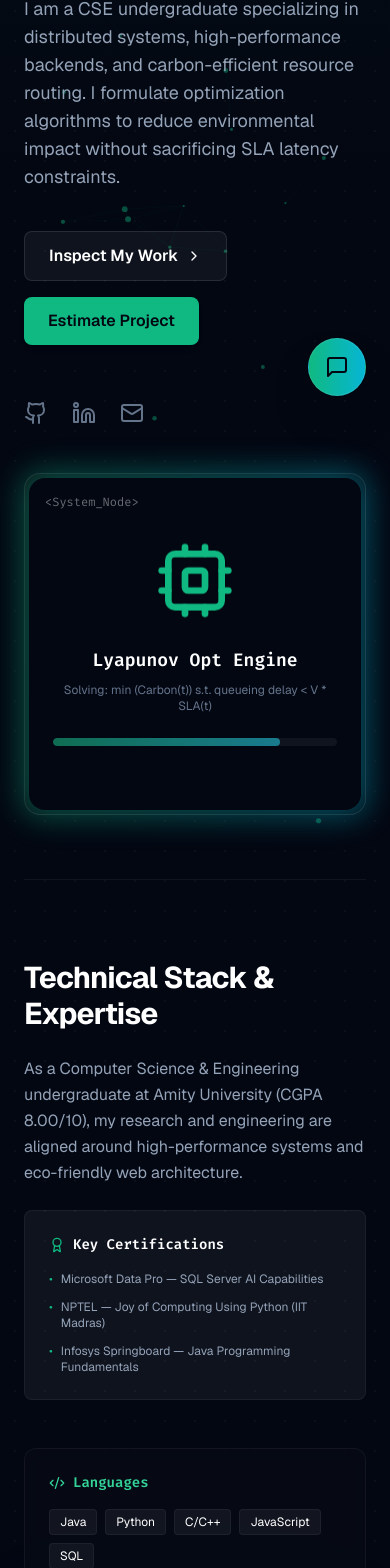
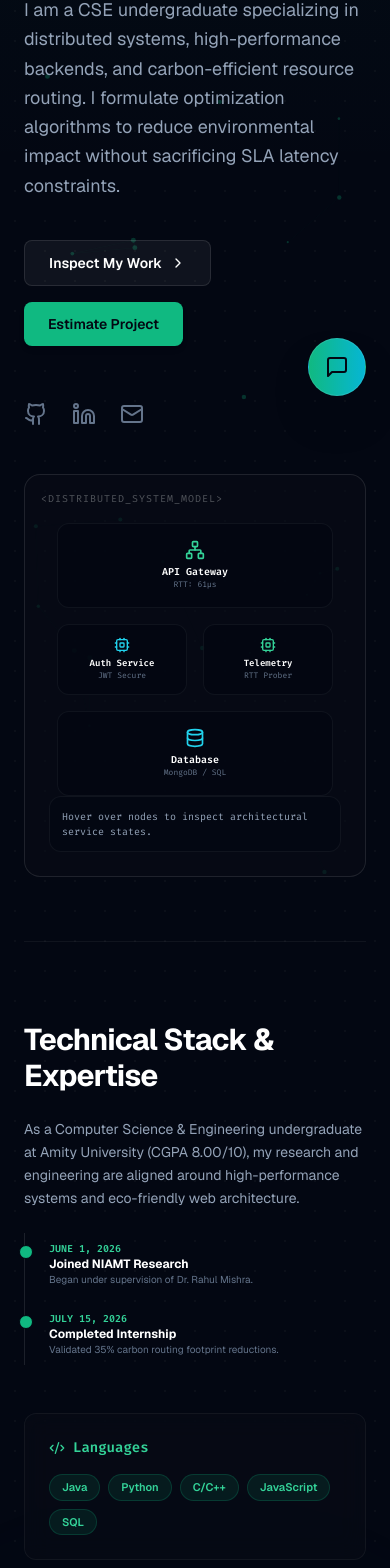
Before and after one commit to rashmipandey870/Portfolio, a React (Vite) app: page / in a window 390 px wide. Shown: the part 424-1992 px from the top of the page. Built offline with nearby package versions, Linux system fonts and the light colour scheme.

Commit message:
Refactor portfolio design to make it ultra-premium, clean up Student Lookup tab in AttendanceDashboard

```diff
--- a/src/App.jsx
+++ b/src/App.jsx
@@ -20,11 +20,9 @@ import {
   Unlock,
   AlertCircle,
   Calculator,
-  Compass,
   ArrowRight,
-  UserCheck,
   CheckCircle,
-  Star
+  Network
 } from 'lucide-react';
 import AttendanceDashboard from './components/AttendanceDashboard';
 import DeveloperTerminal from './components/DeveloperTerminal';
@@ -63,6 +61,9 @@ function App() {
   // Contact Form State
   const [contactMessage, setContactMessage] = useState('');
 
+  // Node Grid State for interactive graphic
+  const [hoveredNode, setHoveredNode] = useState(null);
+
   // Track mouse coordinates for custom cursor
   useEffect(() => {
     const updateMouse = (e) => {
@@ -88,7 +89,7 @@ function App() {
     return () => window.removeEventListener('mouseover', handleMouseOver);
   }, []);
 
-  // Hero Canvas Particle Animation (Distributed System Graphic)
+  // Hero Canvas Particle Animation (Distributed System Network Lines)
   useEffect(() => {
     const canvas = canvasRef.current;
     if (!canvas) return;
@@ -98,50 +99,47 @@ function App() {
 
     const handleResize = () => {
       canvas.width = canvas.parentElement.clientWidth;
-      canvas.height = canvas.parentElement.clientHeight || 500;
+      canvas.height = canvas.parentElement.clientHeight || 550;
     };
     handleResize();
     window.addEventListener('resize', handleResize);
 
-    // Initialize particles
-    const particleCount = 45;
+    const particleCount = 35;
     for (let i = 0; i < particleCount; i++) {
       particles.push({
         x: Math.random() * canvas.width,
         y: Math.random() * canvas.height,
-        vx: (Math.random() - 0.5) * 0.4,
-        vy: (Math.random() - 0.5) * 0.4,
-        radius: Math.random() * 2 + 1
+        vx: (Math.random() - 0.5) * 0.35,
+        vy: (Math.random() - 0.5) * 0.35,
+        radius: Math.random() * 1.5 + 1
       });
     }
 
     const animate = () => {
       ctx.clearRect(0, 0, canvas.width, canvas.height);
-      ctx.fillStyle = 'rgba(16, 185, 129, 0.05)';
 
-      // Draw grid connections
+      // Draw grid lines
       for (let i = 0; i < particles.length; i++) {
         const p1 = particles[i];
         p1.x += p1.vx;
         p1.y += p1.vy;
 
-        // Boundary bounce
         if (p1.x < 0 || p1.x > canvas.width) p1.vx *= -1;
         if (p1.y < 0 || p1.y > canvas.height) p1.vy *= -1;
 
         ctx.beginPath();
         ctx.arc(p1.x, p1.y, p1.radius, 0, Math.PI * 2);
-        ctx.fillStyle = 'rgba(16, 185, 129, 0.4)';
+        ctx.fillStyle = 'rgba(16, 185, 129, 0.25)';
         ctx.fill();
 
         for (let j = i + 1; j < particles.length; j++) {
           const p2 = particles[j];
           const dist = Math.hypot(p1.x - p2.x, p1.y - p2.y);
-          if (dist < 100) {
+          if (dist < 110) {
             ctx.beginPath();
             ctx.moveTo(p1.x, p1.y);
             ctx.lineTo(p2.x, p2.y);
-            ctx.strokeStyle = `rgba(16, 185, 129, ${0.15 - dist / 800})`;
+            ctx.strokeStyle = `rgba(16, 185, 129, ${0.12 - dist / 900})`;
             ctx.lineWidth = 0.5;
             ctx.stroke();
           }
@@ -166,7 +164,7 @@ function App() {
     if (projectType === 'mobile') {
       basePrice = 1200;
       baseHours = 45;
-      techStack = 'Java (Android Studio) + Retrofit';
+      techStack = 'Java (Android) + Retrofit';
     } else if (projectType === 'cloud') {
       basePrice = 1000;
       baseHours = 40;
@@ -177,7 +175,6 @@ function App() {
       techStack = 'Node.js + Express + MongoDB';
     }
 
-    // Complexity multiplier
     if (complexity === 'standard') {
       basePrice *= 1.4;
       baseHours *= 1.3;
@@ -186,7 +183,6 @@ function App() {
       baseHours *= 2.0;
     }
 
-    // Features addition
     let extraPrice = 0;
     let extraHours = 0;
     if (features.auth) { extraPrice += 150; extraHours += 6; }
@@ -198,11 +194,10 @@ function App() {
     let totalPrice = Math.round(basePrice + extraPrice);
     let totalHours = Math.round(baseHours + extraHours);
 
-    // Timeline modifier
     if (timeline === 'rush') {
-      totalPrice = Math.round(totalPrice * 1.25); // 25% rush charge
+      totalPrice = Math.round(totalPrice * 1.25);
     } else if (timeline === 'flexible') {
-      totalPrice = Math.round(totalPrice * 0.9); // 10% flexible discount
+      totalPrice = Math.round(totalPrice * 0.9);
     }
 
     setCalculatorResults({
@@ -216,7 +211,6 @@ function App() {
     const briefText = `Hi Rashmi,\n\nI calculated an estimate on your website for a project:\n• Project Type: ${projectType.toUpperCase()}\n• Complexity: ${complexity.toUpperCase()}\n• Features: ${Object.keys(features).filter(k => features[k]).join(', ') || 'None'}\n• Timeline: ${timeline.toUpperCase()}\n• Estimated Budget: ${calculatorResults.budget}\n• Expected Hours: ${calculatorResults.hours}\n\nLet's discuss how we can build this.`;
     setContactMessage(briefText);
 
-    // Smooth scroll to contact form
     const contactSection = document.getElementById('contact');
     contactSection?.scrollIntoView({ behavior: 'smooth' });
 
@@ -235,7 +229,7 @@ function App() {
       tagline: 'A distributed, MERN-stack system for intelligent workload routing across AWS cloud infrastructure.',
       category: 'backend',
       tech: ['Node.js', 'Express.js', 'React.js', 'MongoDB', 'AWS (EC2, CloudWatch)', 'REST APIs', 'PM2'],
-      github: null, // Removed as it is not public
+      github: null,
       description: 'Built as part of an ongoing research internship at NIAMT (National Institute of Advanced Manufacturing Technology). A decoupled 6-microservice Node.js/Express backend (routing, telemetry, state, RTT, and metrics services) with MongoDB for data storage, and a React frontend visualizing live routing decisions across a 7-region AWS deployment. Ingests real-time telemetry from AWS CloudWatch and third-party APIs. Runs in a PM2-supervised production environment with sub-100 microsecond routing-decision latency. Includes fault-injection and robustness testing under simulated regional outages.',
       bullets: [
         'Decoupled 6-microservice Node.js/Express backend (routing, telemetry, state, RTT, and metrics services).',
@@ -364,7 +358,7 @@ function App() {
           <div className="flex items-center gap-4">
             <button
               onClick={() => setResumeOpen(true)}
-              className="relative inline-flex items-center justify-center rounded-full bg-gradient-to-r from-eco-500 to-cyan-500 px-5 py-2 text-sm font-semibold text-dark-950 shadow-md transition-all hover:scale-105 hover:shadow-eco-500/20 animate-pulse"
+              className="relative inline-flex items-center justify-center rounded-full bg-gradient-to-r from-eco-500 to-cyan-500 px-5 py-2 text-sm font-semibold text-dark-950 shadow-md transition-all hover:scale-105 hover:shadow-eco-500/20"
             >
               Resume
             </button>
@@ -375,7 +369,7 @@ function App() {
       <main className="mx-auto max-w-7xl px-6 pb-24 pt-12">
 
         {/* HERO SECTION */}
-        <section id="hero" className="grid grid-cols-1 items-center gap-12 py-16 lg:grid-cols-12 lg:py-24 relative min-h-[500px]">
+        <section id="hero" className="grid grid-cols-1 items-center gap-12 py-16 lg:grid-cols-12 lg:py-24 relative min-h-[550px]">
           <canvas ref={canvasRef} className="absolute inset-0 w-full h-full pointer-events-none z-0" />
 
           <div className="space-y-6 lg:col-span-7 z-10 relative">
@@ -391,20 +385,20 @@ function App() {
               Engineering <span className="bg-gradient-to-r from-eco-400 to-cyan-400 bg-clip-text text-transparent">Carbon-Aware</span> Cloud Infrastructure
             </h1>
 
-            <p className="max-w-xl text-lg text-slate-400">
+            <p className="max-w-xl text-lg text-slate-400 leading-relaxed">
               I am a CSE undergraduate specializing in distributed systems, high-performance backends, and carbon-efficient resource routing. I formulate optimization algorithms to reduce environmental impact without sacrificing SLA latency constraints.
             </p>
 
             <div className="flex flex-wrap items-center gap-4 pt-4">
               <a
                 href="#projects"
-                className="inline-flex items-center gap-2 rounded-lg bg-white/5 border border-white/10 px-6 py-3 font-semibold text-white transition-all hover:bg-white/10 hover:border-white/20"
+                className="inline-flex items-center gap-2 rounded-lg bg-white/5 border border-white/10 px-6 py-3 text-sm font-semibold text-white transition-all hover:bg-white/10 hover:border-white/20"
               >
                 Inspect My Work <ChevronRight className="h-4 w-4" />
               </a>
               <a
                 href="#calculator"
-                className="inline-flex items-center gap-2 rounded-lg bg-eco-500 px-6 py-3 font-semibold text-dark-950 shadow-md transition-all hover:bg-eco-400 hover:scale-102"
+                className="inline-flex items-center gap-2 rounded-lg bg-eco-500 px-6 py-3 text-sm font-semibold text-dark-950 shadow-md transition-all hover:bg-eco-400 hover:scale-102"
               >
                 Estimate Project
               </a>
@@ -423,20 +417,78 @@ function App() {
             </div>
           </div>
 
+          {/* Interactive Distributed Architecture Node Grid (Replacing simple CPU icon) */}
           <div className="flex justify-center lg:col-span-5 z-10 relative">
-            <div className="relative w-full max-w-[400px] aspect-square rounded-2xl border border-white/10 bg-gradient-to-br from-dark-900 to-dark-950 p-1">
-              <div className="absolute -inset-0.5 bg-gradient-to-r from-eco-500 to-cyan-500 rounded-2xl opacity-30 blur-lg animate-pulse-slow pointer-events-none" />
-              <div className="relative w-full h-full rounded-2xl bg-dark-950 overflow-hidden flex flex-col items-center justify-center p-6">
-                <div className="absolute top-4 left-4 font-mono text-xs text-white/40">&lt;System_Node&gt;</div>
-                <Cpu className="h-20 w-20 text-eco-500 animate-float mb-6" />
-                <h3 className="font-mono text-lg font-bold text-white mb-2">Lyapunov Opt Engine</h3>
-                <p className="text-center text-xs text-slate-500 max-w-[280px]">
-                  Solving: min (Carbon(t)) s.t. queueing delay &lt; V * SLA(t)
-                </p>
-                <div className="w-full bg-white/5 h-2 rounded-full mt-6 overflow-hidden">
-                  <div className="bg-gradient-to-r from-eco-500 to-cyan-400 h-full w-[80%] rounded-full animate-pulse" />
+            <div className="relative w-full max-w-[420px] aspect-square rounded-2xl border border-white/10 bg-dark-900/60 p-6 flex flex-col justify-between">
+              <div className="absolute top-4 left-4 font-mono text-[10px] text-white/30 uppercase tracking-widest">&lt;Distributed_System_Model&gt;</div>
+
+              <div className="flex justify-between items-center mt-6">
+                {/* Gateway node */}
+                <div
+                  onMouseEnter={() => setHoveredNode('gateway')}
+                  onMouseLeave={() => setHoveredNode(null)}
+                  className={`rounded-xl border p-4 bg-dark-950/80 transition-all z-15 cursor-crosshair text-center flex-1 mx-2 flex flex-col items-center justify-center ${
+                    hoveredNode === 'gateway' ? 'border-eco-500 shadow-md shadow-eco-500/20' : 'border-white/5'
+                  }`}
+                >
+                  <Network className="h-5 w-5 text-eco-400 mb-1" />
+                  <span className="font-mono text-[10px] text-white font-bold">API Gateway</span>
+                  <span className="text-[8px] text-slate-500 font-mono">RTT: 61µs</span>
                 </div>
               </div>
+
+              <div className="flex justify-between items-center my-4">
+                {/* Auth Service node */}
+                <div
+                  onMouseEnter={() => setHoveredNode('auth')}
+                  onMouseLeave={() => setHoveredNode(null)}
+                  className={`rounded-xl border p-3 bg-dark-950/80 transition-all z-15 cursor-crosshair text-center flex-1 mx-2 flex flex-col items-center justify-center ${
+                    hoveredNode === 'auth' ? 'border-eco-500 shadow-md shadow-eco-500/20' : 'border-white/5'
+                  }`}
+                >
+                  <Cpu className="h-4 w-4 text-cyan-400 mb-1" />
+                  <span className="font-mono text-[9px] text-white font-bold">Auth Service</span>
+                  <span className="text-[8px] text-slate-500 font-mono">JWT Secure</span>
+                </div>
+
+                {/* Telemetry node */}
+                <div
+                  onMouseEnter={() => setHoveredNode('telemetry')}
+                  onMouseLeave={() => setHoveredNode(null)}
+                  className={`rounded-xl border p-3 bg-dark-950/80 transition-all z-15 cursor-crosshair text-center flex-1 mx-2 flex flex-col items-center justify-center ${
+                    hoveredNode === 'telemetry' ? 'border-eco-500 shadow-md shadow-eco-500/20' : 'border-white/5'
+                  }`}
+                >
+                  <Cpu className="h-4 w-4 text-eco-400 mb-1" />
+                  <span className="font-mono text-[9px] text-white font-bold">Telemetry</span>
+                  <span className="text-[8px] text-slate-500 font-mono">RTT Prober</span>
+                </div>
+              </div>
+
+              <div className="flex justify-between items-center">
+                {/* Database node */}
+                <div
+                  onMouseEnter={() => setHoveredNode('db')}
+                  onMouseLeave={() => setHoveredNode(null)}
+                  className={`rounded-xl border p-4 bg-dark-950/80 transition-all z-15 cursor-crosshair text-center flex-1 mx-2 flex flex-col items-center justify-center ${
+                    hoveredNode === 'db' ? 'border-eco-500 shadow-md shadow-eco-500/20' : 'border-white/5'
+                  }`}
+                >
+                  <Database className="h-5 w-5 text-cyan-400 mb-1" />
+                  <span className="font-mono text-[10px] text-white font-bold">Database</span>
+                  <span className="text-[8px] text-slate-500 font-mono">MongoDB / SQL</span>
+                </div>
+              </div>
+
+              {/* Floating Status Card */}
+              <div className="bg-dark-950 border border-white/5 rounded-xl p-3 min-h-[50px] font-mono text-[10px] text-slate-400 flex items-center justify-center">
+                {hoveredNode === 'gateway' && <span className="text-white">API Gateway: Manages rate limits and routes workloads across 7 AWS nodes.</span>}
+                {hoveredNode === 'auth' && <span className="text-cyan-400">Auth Service: Secures routes with JWT validation and role-based policies.</span>}
+                {hoveredNode === 'telemetry' && <span className="text-eco-400">Telemetry Module: Queries Electricity Maps API and handles RTT statistics.</span>}
+                {hoveredNode === 'db' && <span className="text-white">Database: Stores indexes, user activity logs, and attendance schemas.</span>}
+                {!hoveredNode && <span>Hover over nodes to inspect architectural service states.</span>}
+              </div>
+
             </div>
           </div>
         </section>
@@ -448,27 +500,24 @@ function App() {
               <h2 className="text-3xl font-bold tracking-tight text-white sm:text-4xl">
                 Technical Stack & Expertise
               </h2>
-              <p className="text-slate-400 leading-relaxed">
+              <p className="text-slate-400 leading-relaxed text-sm">
                 As a Computer Science & Engineering undergraduate at Amity University (CGPA 8.00/10), my research and engineering are aligned around high-performance systems and eco-friendly web architecture.
               </p>
-              <div className="rounded-lg border border-white/5 bg-white/5 p-6 space-y-4">
-                <h4 className="font-mono text-sm font-semibold text-white flex items-center gap-2">
-                  <Award className="h-4 w-4 text-eco-500" /> Key Certifications
-                </h4>
-                <ul className="space-y-3 text-xs text-slate-400">
-                  <li className="flex items-start gap-2">
-                    <span className="text-eco-500">•</span>
-                    <span>Microsoft Data Pro — SQL Server AI Capabilities</span>
-                  </li>
-                  <li className="flex items-start gap-2">
-                    <span className="text-eco-500">•</span>
-                    <span>NPTEL — Joy of Computing Using Python (IIT Madras)</span>
-                  </li>
-                  <li className="flex items-start gap-2">
-                    <span className="text-eco-500">•</span>
-                    <span>Infosys Springboard — Java Programming Fundamentals</span>
-                  </li>
-                </ul>
+
+              {/* Timeline widget */}
+              <div className="border-l border-white/10 pl-6 space-y-6 py-2 relative">
+                <div className="relative">
+                  <div className="absolute -left-[30px] top-1 h-3.5 w-3.5 rounded-full bg-eco-500 border border-dark-950" />
+                  <div className="text-[10px] font-mono font-bold text-eco-400 uppercase">June 1, 2026</div>
+                  <h4 className="text-xs font-bold text-white">Joined NIAMT Research</h4>
+                  <p className="text-[10px] text-slate-500">Began under supervision of Dr. Rahul Mishra.</p>
+                </div>
+                <div className="relative">
+                  <div className="absolute -left-[30px] top-1 h-3.5 w-3.5 rounded-full bg-eco-500 border border-dark-950" />
+                  <div className="text-[10px] font-mono font-bold text-eco-400 uppercase">July 15, 2026</div>
+                  <h4 className="text-xs font-bold text-white">Completed Internship</h4>
+                  <p className="text-[10px] text-slate-500">Validated 35% carbon routing footprint reductions.</p>
+                </div>
               </div>
             </div>
 
@@ -480,7 +529,7 @@ function App() {
                 </h3>
                 <div className="flex flex-wrap gap-2">
                   {['Java', 'Python', 'C/C++', 'JavaScript', 'SQL'].map(s => (
-                    <span key={s} className="rounded bg-white/5 px-2.5 py-1 text-xs text-white border border-white/5">{s}</span>
+                    <span key={s} className="rounded-full bg-eco-500/10 px-3 py-1 text-[11px] font-semibold text-eco-400 border border-eco-500/20">{s}</span>
                   ))}
                 </div>
               </div>
@@ -491,7 +540,7 @@ function App() {
                 </h3>
                 <div className="flex flex-wrap gap-2">
                   {['Node.js', 'Express.js', 'React.js', 'REST APIs', 'XML'].map(s => (
-                    <span key={s} className="rounded bg-white/5 px-2.5 py-1 text-xs text-white border border-white/5">{s}</span>
+                    <span key={s} className="rounded-full bg-eco-500/10 px-3 py-1 text-[11px] font-semibold text-eco-400 border border-eco-500/20">{s}</span>
                   ))}
                 </div>
               </div>
@@ -501,8 +550,8 @@ function App() {
                   <Database className="h-4 w-4" /> Databases & DevOps
                 </h3>
                 <div className="flex flex-wrap gap-2">
-                  {['MongoDB', 'MySQL', 'Oracle Developer', 'AWS (EC2/CloudWatch)', 'Multi-region deployment'].map(s => (
-                    <span key={s} className="rounded bg-white/5 px-2.5 py-1 text-xs text-white border border-white/5">{s}</span>
+                  {['MongoDB', 'MySQL', 'Oracle Developer', 'AWS (EC2/CloudWatch)', 'Multi-region'].map(s => (
+                    <span key={s} className="rounded-full bg-eco-500/10 px-3 py-1 text-[11px] font-semibold text-eco-400 border border-eco-500/20">{s}</span>
                   ))}
                 </div>
               </div>
@@ -513,7 +562,7 @@ function App() {
                 </h3>
                 <div className="flex flex-wrap gap-2">
                   {['Carbon-aware edge routing', 'Lyapunov optimization', 'Git/GitHub', 'Android Studio', 'Postman', 'Retrofit'].map(s => (
-                    <span key={s} className="rounded bg-white/5 px-2.5 py-1 text-xs text-white border border-white/5">{s}</span>
+                    <span key={s} className="rounded-full bg-eco-500/10 px-3 py-1 text-[11px] font-semibold text-eco-400 border border-eco-500/20">{s}</span>
                   ))}
                 </div>
               </div>
@@ -526,7 +575,7 @@ function App() {
         <section id="attendance" className="py-20 border-t border-white/5">
           <div className="mb-12 text-center">
             <h2 className="text-3xl font-bold text-white mb-4">Attendance Management Showcase</h2>
-            <p className="mx-auto max-w-2xl text-slate-400">
+            <p className="mx-auto max-w-2xl text-slate-400 text-sm leading-relaxed">
               An interactive administration dashboard built for the Student Management System (SMS). Register class lists, inspect attendance percentages, or filter students with low attendance (below 75%) to demonstrate database index schema handling.
             </p>
           </div>
@@ -538,7 +587,7 @@ function App() {
           <div className="flex flex-col md:flex-row md:items-center justify-between mb-12">
             <div>
               <h2 className="text-3xl font-bold text-white mb-2">Featured Projects</h2>
-              <p className="text-slate-400">Factual and verifiable project implementations.</p>
+              <p className="text-slate-400 text-sm">Factual and verifiable project implementations.</p>
             </div>
             <div className="flex items-center gap-2 mt-4 md:mt-0 bg-white/5 rounded-lg p-1 border border-white/5">
               {['all', 'backend', 'mobile'].map((tab) => (
@@ -568,7 +617,7 @@ function App() {
                       <div className="space-y-4 max-w-[280px]">
                         <Lock className="h-10 w-10 text-yellow-500 mx-auto" />
                         <h4 className="font-mono text-sm font-bold text-white uppercase tracking-wider">Verification Required</h4>
-                        <p className="text-slate-400 text-xs leading-relaxed">
+                        <p className="text-slate-400 text-xs leading-relaxed font-sans">
                           This project card is locked until the developer provides project functionality metadata.
                         </p>
                         <button
@@ -657,7 +706,7 @@ function App() {
 
                   <div className="space-y-2 mb-6">
                     <div className="text-[10px] uppercase font-mono tracking-widest text-slate-500 font-bold">Key Implementations:</div>
-                    <ul className="list-disc pl-4 text-xs text-slate-400 space-y-1">
+                    <ul className="list-disc pl-4 text-xs text-slate-400 space-y-1 font-sans">
                       {p.bullets.map((b, bIdx) => (
                         <li key={bIdx}>{b}</li>
                       ))}
@@ -694,7 +743,7 @@ function App() {
           </div>
         </section>
 
-        {/* FREELANCE PROJECT CALCULATOR */}
+        {/* SYSTEM SCOPER (ESTIMATOR) */}
         <section id="calculator" className="py-20 border-t border-white/5">
           <div className="grid grid-cols-1 lg:grid-cols-12 gap-12 items-center">
 
@@ -854,7 +903,7 @@ function App() {
           <div className="grid grid-cols-1 lg:grid-cols-12 gap-12">
             <div className="lg:col-span-5 space-y-6">
               <h2 className="text-3xl font-bold text-white">Let's build something significant together</h2>
-              <p className="text-slate-400 leading-relaxed">
+              <p className="text-slate-400 leading-relaxed text-sm">
                 If you are looking for a backend architect, cloud systems specialist, or full-stack software engineer who understands performance, design, and environmental impact, let's talk.
               </p>
 
@@ -915,7 +964,7 @@ function App() {
                     placeholder="Explain what you need compiled..."
                   ></textarea>
                 </div>
-                <button type="submit" className="w-full py-3 bg-eco-500 hover:bg-eco-400 transition-colors text-dark-950 font-bold rounded-lg shadow-md hover:scale-102">
+                <button type="submit" className="w-full py-3 bg-eco-500 hover:bg-eco-400 transition-colors text-dark-950 font-bold rounded-lg shadow-md hover:scale-102 font-mono text-xs uppercase tracking-wider">
                   Send Project Proposal
                 </button>
               </form>
@@ -929,7 +978,7 @@ function App() {
       <footer className="border-t border-white/5 bg-dark-900 py-8">
         <div className="mx-auto max-w-7xl px-6 flex flex-col md:flex-row justify-between items-center gap-4">
           <p className="text-xs text-slate-500">&copy; {new Date().getFullYear()} Rashmi Pandey. All rights reserved.</p>
-          <div className="flex gap-6 text-xs text-slate-500">
+          <div className="flex gap-6 text-xs text-slate-500 font-mono">
             <a href="https://github.com/rashmipandey870" target="_blank" rel="noreferrer" className="hover:text-white">GitHub</a>
             <a href="https://linkedin.com/in/rashmi-pandey-590a22340" target="_blank" rel="noreferrer" className="hover:text-white">LinkedIn</a>
           </div>
```
Also changed, not shown: src/components/AttendanceDashboard.jsx (+172 -79 lines).
